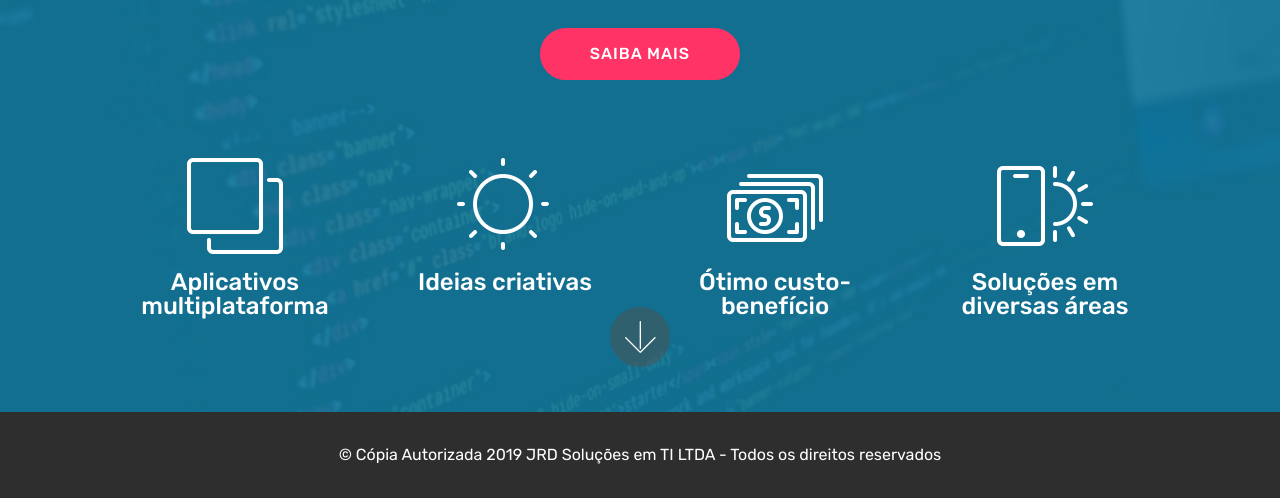
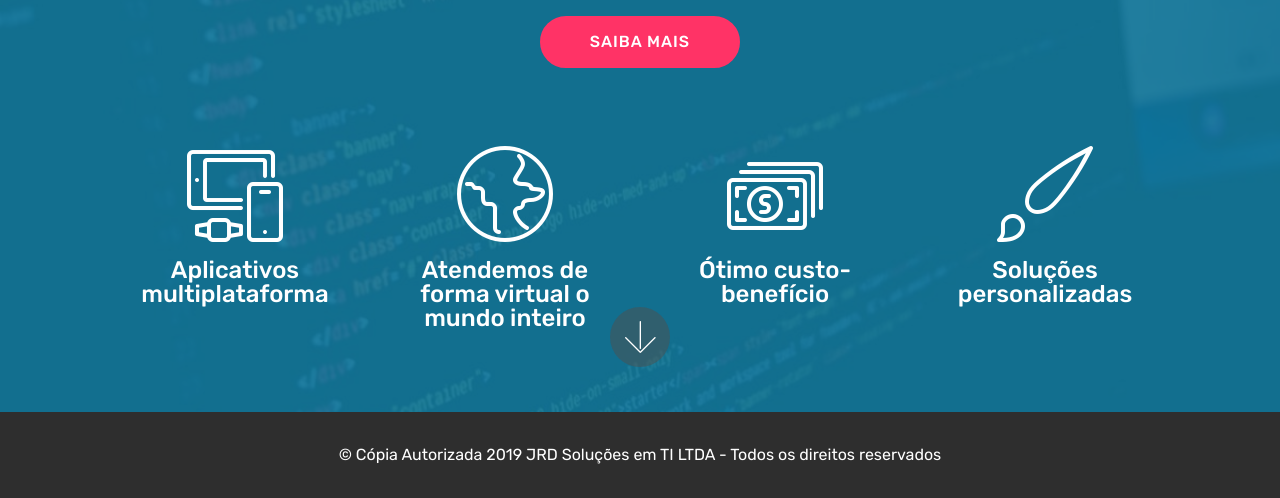
Before and after one commit to jrdsolucoes/jrdsolucoes.github.io, a plain HTML site: page index.html in a window 1280 px wide. Shown: the part 388-886 px from the top of the page. Drawn offline with Linux system fonts and the light colour scheme; files whose address does not match are found by name.

Commit message:
create github pages

```diff
--- a/index.html
+++ b/index.html
@@ -23,7 +23,7 @@
 
 </head>
 <body>
-  <link rel="stylesheet" href="style.less" class="cid-red8kmXQTy" id="menu1-0" data-rv-view="33"><section class="menu cid-red8kmXQTy" once="menu" id="menu1-0">
+  <link rel="stylesheet" href="style.less" class="cid-red8kmXQTy" id="menu1-0" data-rv-view="8"><section class="menu cid-red8kmXQTy" once="menu" id="menu1-0">
 
 
 
@@ -59,7 +59,7 @@
     </nav>
 </section>
 
-<section class="engine"><a href="https://mobirise.info/t">free amp template</a></section><section class="header12 cid-redcAmxJFH mbr-fullscreen mbr-parallax-background" id="header12-5">
+<section class="engine"><a href="https://mobirise.info/i">website creation software</a></section><section class="header12 cid-redcAmxJFH mbr-fullscreen mbr-parallax-background" id="header12-5">
 
 
 
@@ -77,7 +77,7 @@
                         <div class="card col-12 col-md-6 col-lg-3">
                             <div class="icon-block">
                             <a href="https://mobirise.co/">
-                                <span class="mbri-layers mbr-iconfont"></span>
+                                <span class="mbr-iconfont mbri-devices"></span>
                             </a>
                             </div>
                             <h5 class="mbr-fonts-style display-5">
@@ -87,11 +87,10 @@
                         <div class="card col-12 col-md-6 col-lg-3">
                             <div class="icon-block">
                                 <a href="https://mobirise.co/">
-                                    <span class="mbri-sun mbr-iconfont"></span>
+                                    <span class="mbr-iconfont mbri-globe"></span>
                                 </a>
                             </div>
-                            <h5 class="mbr-fonts-style display-5">
-                                Ideias criativas</h5>
+                            <h5 class="mbr-fonts-style display-5">Atendemos de forma virtual o mundo inteiro</h5>
                         </div>
 
                         <div class="card col-12 col-md-6 col-lg-3">
@@ -106,11 +105,11 @@
                         <div class="card col-12 col-md-6 col-lg-3">
                             <div class="icon-block">
                                 <a href="https://mobirise.co/">
-                                    <span class="mbri-mobirise mbr-iconfont"></span>
+                                    <span class="mbr-iconfont mbri-change-style"></span>
                                 </a>
                             </div>
                             <h5 class="mbr-fonts-style display-5">
-                                Soluções em diversas áreas</h5>
+                                Soluções personalizadas</h5>
                         </div>
                     </div>
                 </div>
```
Also changed, not shown: assets/images/mbr-favicon.png (added), 1 other file.
